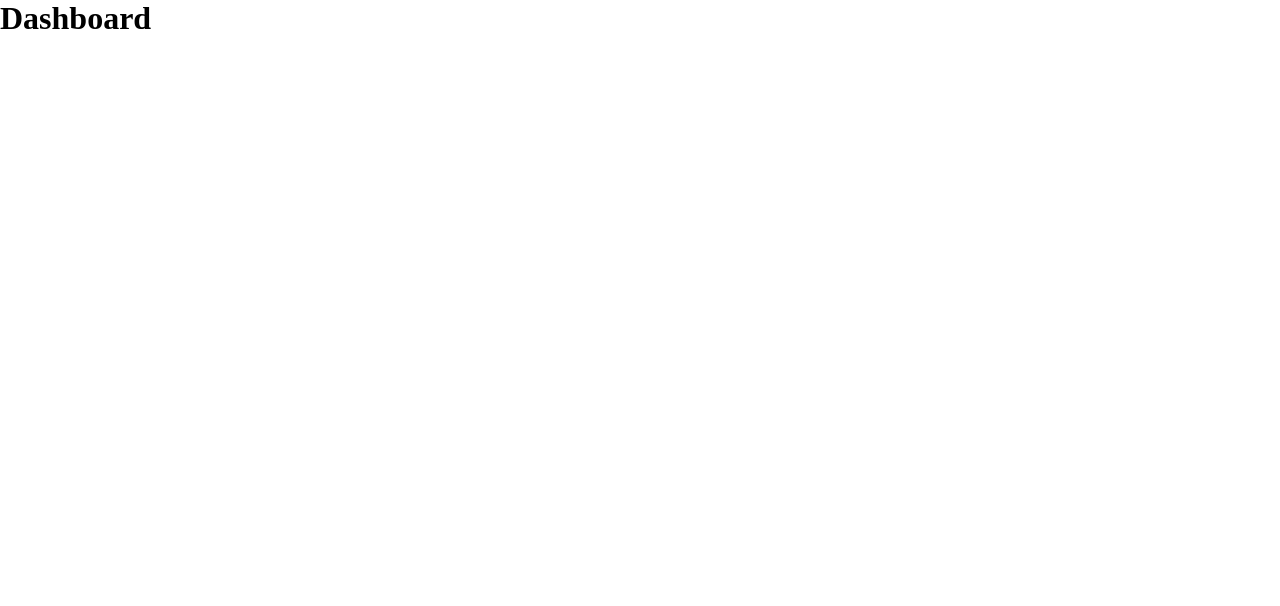
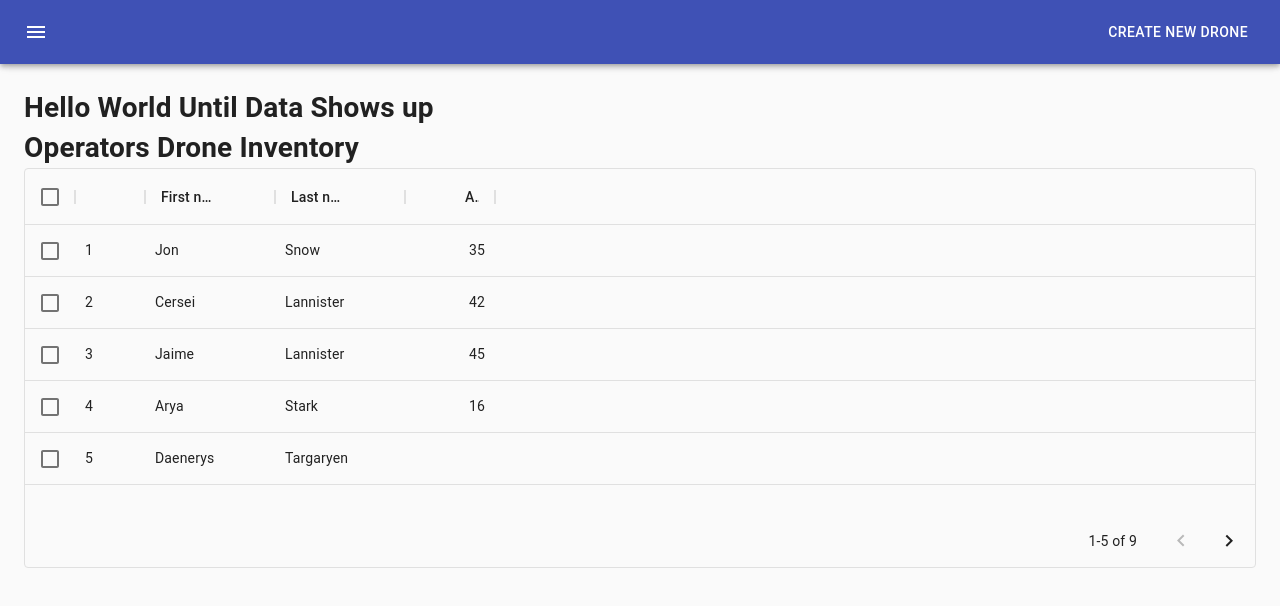
Before and after one commit to CodingTemple/operators61-react-drone-inventory, a React (Create React App) app: page /dashboard in a window 1280 px wide. Shown: the top 606 px of the page. Built offline with nearby package versions, Linux system fonts and the light colour scheme.

Commit message:
Dashboard styling and DataTable component

```diff
--- a/src/components/Dashboard/Dashboard.tsx
+++ b/src/components/Dashboard/Dashboard.tsx
@@ -20,12 +20,160 @@ import ChevronLeftIcon from '@material-ui/icons/ChevronLeft';
 import ChevronRightIcon from '@material-ui/icons/ChevronRight';
 import clsx from 'clsx';
 import { RouteComponentProps, withRouter, Switch, Route } from 'react-router-dom';
+import { DataTable } from '../../components'
+
+const drawerWidth = 240;
+
+const useStyles = makeStyles((theme:Theme) =>
+    createStyles({
+        root: {
+            display: 'flex'
+        },
+        appBar: {
+            transition: theme.transitions.create(['margin','width'], {
+                easing: theme.transitions.easing.sharp,
+                duration: theme.transitions.duration.leavingScreen
+            })
+        },
+        appBarShift: {
+            width: `calc(100% - ${drawerWidth}px)`,
+            marginLeft: drawerWidth,
+            transition: theme.transitions.create(['margin', 'width'], {
+                easing: theme.transitions.easing.easeOut,
+                duration: theme.transitions.duration.enteringScreen
+            })
+        },
+        menuButton: {
+            marginRight: theme.spacing(2)
+        },
+        hide: {
+            display: 'none'
+        },
+        drawer: {
+            width: drawerWidth,
+            flexShrink: 0
+        },
+        drawerPaper: {
+            width: drawerWidth
+        },
+        drawerHeader: {
+            display: 'flex',
+            alignItems: 'center',
+            padding: theme.spacing(0,1),
+            // necessary for content to be below app bar
+            ...theme.mixins.toolbar,
+            justifyContent: 'flex-end'
+        },
+        content: {
+            flexGrow: 1,
+            padding: theme.spacing(3),
+            transition: theme.transitions.create('margin',{
+                easing: theme.transitions.easing.sharp,
+                duration: theme.transitions.duration.leavingScreen
+            }),
+            marginLeft: -drawerWidth
+        },
+        contentShift:{
+            transition: theme.transitions.create('margin', {
+                easing: theme.transitions.easing.easeOut,
+                duration: theme.transitions.duration.enteringScreen
+            }),
+            marginLeft: 0
+        },
+        toolbar: {
+            display: 'flex'
+        },
+        toolbar_button:{
+            marginLeft: 'auto',
+            color: 'white'
+        }
+    })
+);
+
+// Dashboard properties interface
+interface DashProps{
+    history: RouteComponentProps['history'],
+    location: RouteComponentProps['location'],
+    match: RouteComponentProps['match']
+}
+
+export const Dashboard = withRouter((props:DashProps) => {
+    console.log(props)
+    const { history } = props;
+    const classes = useStyles();
+    const theme = useTheme();
+    const [open, setOpen] = useState(false);
+
+    const handleDrawerOpen = () => {
+        setOpen(true);
+    };
+
+    const handleDrawerClose = () => {
+        setOpen(false);
+    };
+
+    const itemsList = [
+        {
+            text: 'Home',
+            onClick: () => history.push('/')
+        },
+        {
+            text: 'Sign In',
+            onClick: () => history.push('/signin')
+        }
+    ]
+
+    return(
+        <div className={classes.root}>
+            <CssBaseline />
+            <AppBar position='fixed' className={clsx(classes.appBar, {[classes.appBarShift]: open})}>
+                <Toolbar className={classes.toolbar}>
+                    <IconButton
+                     color='inherit'
+                     aria-label='open drawer'
+                     onClick={handleDrawerOpen}
+                     edge='start'
+                     className={clsx(classes.menuButton, open && classes.hide)}>
+                         <MenuIcon />
+                    </IconButton>
+                    <Button className={classes.toolbar_button}>Create New Drone</Button>
+                </Toolbar>
+                </AppBar>
+                <MUIDrawer
+                 className={classes.drawer}
+                 variant='persistent'
+                 anchor='left'
+                 open={open}
+                 classes={{
+                     paper: classes.drawerPaper
+                 }}>
+                    <div className={classes.drawerHeader}>
+                        <IconButton onClick={handleDrawerClose}>
+                            {theme.direction === 'ltr' ? <ChevronLeftIcon /> : <ChevronRightIcon />}
+                        </IconButton>
+                    </div>
+                    <Divider />
+                    <List>
+                        {itemsList.map((item, index) =>{
+                            const {text, onClick} = item;
+                            return (
+                                <ListItem button key={text} onClick={onClick}>
+                                    <ListItemText primary={text} />
+                                </ListItem>
+                            );
+                        })}
+                    </List>
+                </MUIDrawer>
+                <main className={clsx(classes.content, {
+                    [classes.contentShift]: open
+                })}>
+                    <div className={classes.drawerHeader} />
+                    <h1>Hello World Until Data Shows up</h1>
+                    <DataTable />
+                </main>
 
 
-export const Dashboard = () =>{
-    return (
-        <div>
-            <h1>Dashboard</h1>
         </div>
     )
-}
+
+});
--- /dev/null
+++ b/src/components/DataTable/DataTable.tsx
@@ -0,0 +1,32 @@
+import React from 'react';
+import { DataGrid, GridColDef, GridValueGetterParams } from '@material-ui/data-grid'
+
+
+const columns: GridColDef[] = [
+    { field: 'id', headerName: 'ID', width: 70 },
+    { field: 'firstName', headerName: 'First name', width: 130 },
+    { field: 'lastName', headerName: 'Last name', width: 130 },
+    { field:'age', headerName: 'Age', type: 'number', width: 90 }
+
+];
+
+const rows = [
+    { id: 1, lastName: 'Snow', firstName: 'Jon', age: 35 },
+    { id: 2, lastName: 'Lannister', firstName: 'Cersei', age: 42 },
+    { id: 3, lastName: 'Lannister', firstName: 'Jaime', age: 45 },
+    { id: 4, lastName: 'Stark', firstName: 'Arya', age: 16 },
+    { id: 5, lastName: 'Targaryen', firstName: 'Daenerys', age: null },
+    { id: 6, lastName: 'Melisandre', firstName: null, age: 150 },
+    { id: 7, lastName: 'Clifford', firstName: 'Ferrara', age: 44 },
+    { id: 8, lastName: 'Frances', firstName: 'Rossini', age: 36 },
+    { id: 9, lastName: 'Roxie', firstName: 'Harvey', age: 65 },
+  ];
+
+export const DataTable = () => {
+    return(
+        <div style={{height: 400, width: '100%'}}>
+            <h1>Operators Drone Inventory</h1>
+            <DataGrid rows={rows} columns={columns} pageSize={5} checkboxSelection />
+        </div>
+    );
+};
--- /dev/null
+++ b/src/components/DataTable/index.ts
@@ -0,0 +1 @@
+export * from './DataTable'
--- a/src/components/index.tsx
+++ b/src/components/index.tsx
@@ -1,3 +1,4 @@
 export * from './Home';
 export * from './Dashboard';
 export * from './SignIn';
+export * from './DataTable';
```
